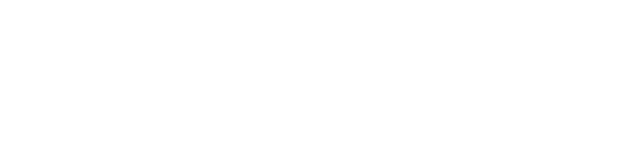
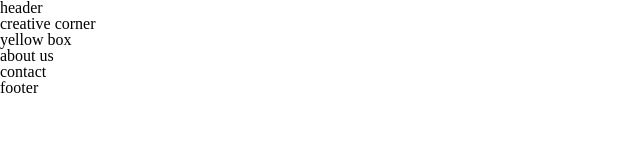
Before and after one commit to awesomeo184/LikeLion-2, a plain HTML site: page index.html in a window 1280 px wide. Shown: the whole page, without its empty margins (0-640 px from the left). Drawn offline with Linux system fonts and the light colour scheme.

Commit message:
initial setting

```diff
--- /dev/null
+++ b/index.css
@@ -0,0 +1,21 @@
+@import 'reset.css';
+
+header {
+    display: flex;
+}
+
+nav {
+
+}
+
+#main {
+
+}
+
+.container {
+    display: flex;
+}
+
+footer {
+
+}
--- a/index.html
+++ b/index.html
@@ -3,9 +3,18 @@
     <meta charset="UTF-8">
     <meta http-equiv="X-UA-Compatible" content="IE=edge">
     <meta name="viewport" content="width=device-width, initial-scale=1.0">
+    <link rel="stylesheet" href="index.css">
     <title>Document</title>
 </head>
 <body>
-
+    <header>header</header>
+    <nav></nav>
+    <div id="main">
+        <div class="container" id="creative corner">creative corner</div>
+        <div class="container" id="yellow-box">yellow box</div>
+        <div class="container" id="about-us">about us</div>
+        <div class="container" id="contact">contact</div>
+    </div>
+    <footer>footer</footer>
 </body>
 </html>
--- /dev/null
+++ b/reset.css
@@ -0,0 +1,48 @@
+/* http://meyerweb.com/eric/tools/css/reset/
+   v2.0 | 20110126
+   License: none (public domain)
+*/
+
+html, body, div, span, applet, object, iframe,
+h1, h2, h3, h4, h5, h6, p, blockquote, pre,
+a, abbr, acronym, address, big, cite, code,
+del, dfn, em, img, ins, kbd, q, s, samp,
+small, strike, strong, sub, sup, tt, var,
+b, u, i, center,
+dl, dt, dd, ol, ul, li,
+fieldset, form, label, legend,
+table, caption, tbody, tfoot, thead, tr, th, td,
+article, aside, canvas, details, embed,
+figure, figcaption, footer, header, hgroup,
+menu, nav, output, ruby, section, summary,
+time, mark, audio, video {
+	margin: 0;
+	padding: 0;
+	border: 0;
+	font-size: 100%;
+	font: inherit;
+	vertical-align: baseline;
+}
+/* HTML5 display-role reset for older browsers */
+article, aside, details, figcaption, figure,
+footer, header, hgroup, menu, nav, section {
+	display: block;
+}
+body {
+	line-height: 1;
+}
+ol, ul {
+	list-style: none;
+}
+blockquote, q {
+	quotes: none;
+}
+blockquote:before, blockquote:after,
+q:before, q:after {
+	content: '';
+	content: none;
+}
+table {
+	border-collapse: collapse;
+	border-spacing: 0;
+}
```
